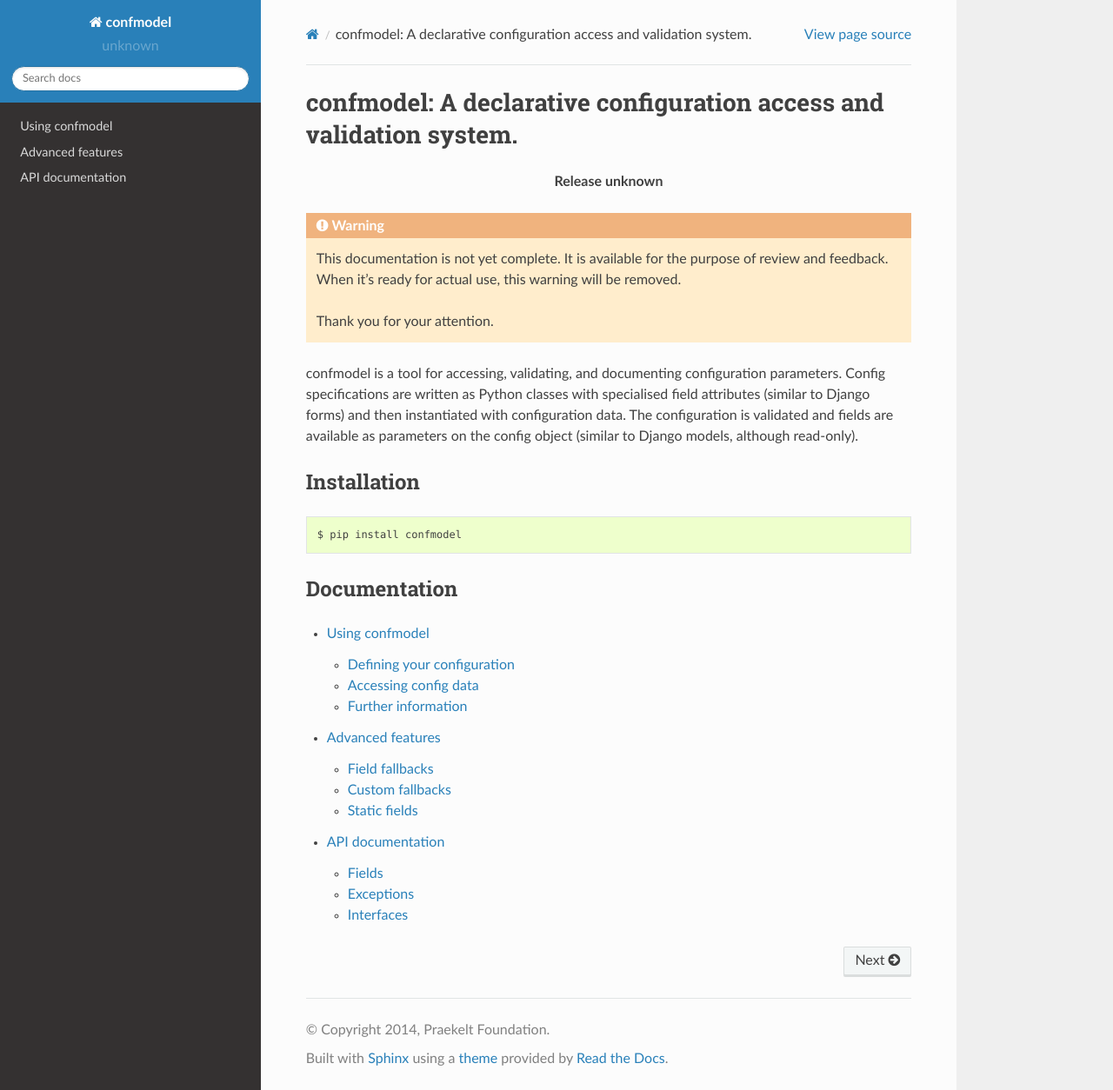
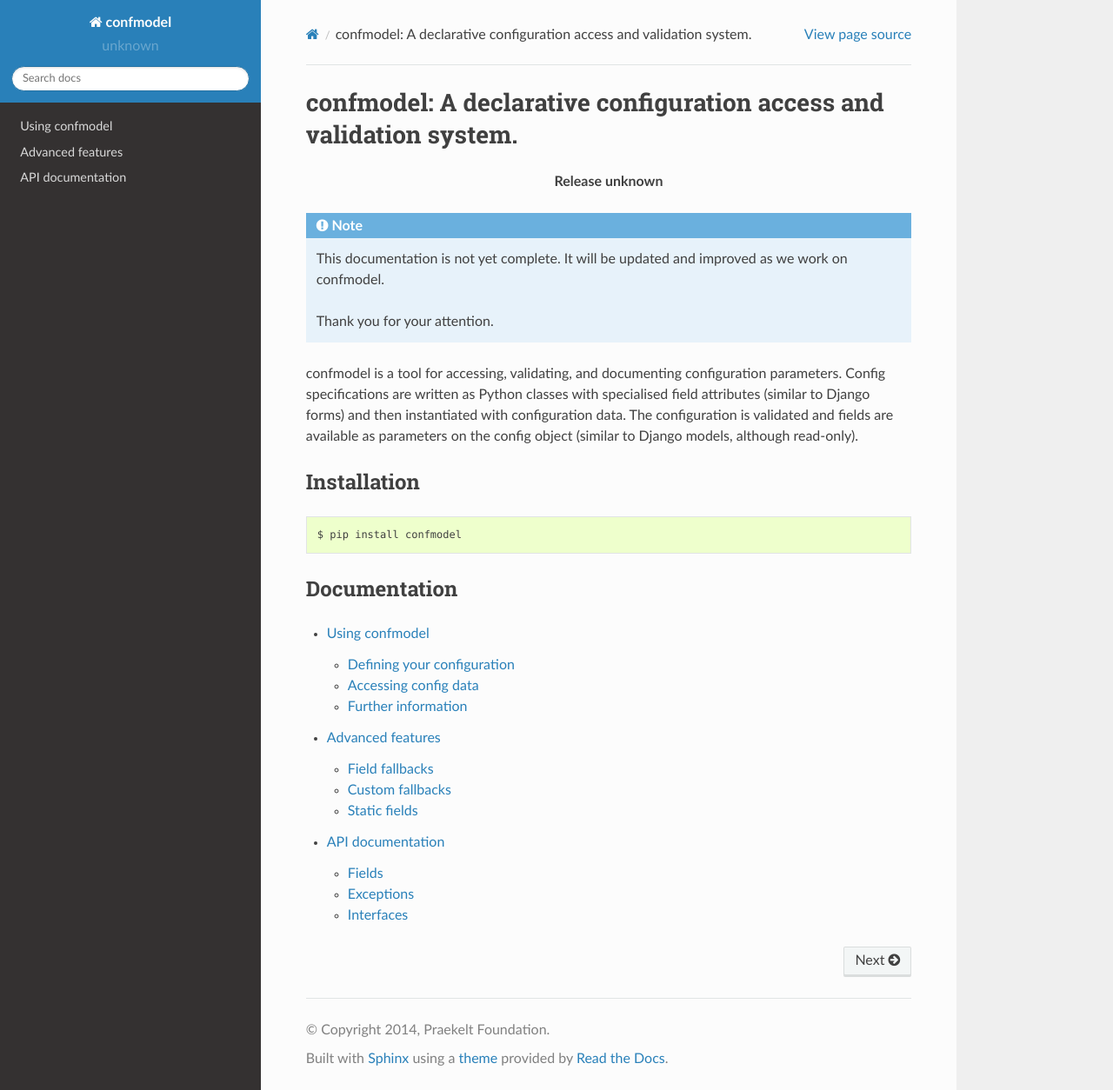
Before and after one commit to nyaruka/confmodel, a Sphinx documentation site: the page built from docs/index.rst, in a window 1280 px wide and 1254 px high. Shown: the whole window at 87% size. Built offline with Sphinx 7.4.7 and the Read the Docs theme 2.0.0, drawn with Linux system fonts in a browser that asks for light colours.

Commit message:
Demote warning to note.

```diff
--- a/docs/index.rst
+++ b/docs/index.rst
@@ -10,11 +10,10 @@
 .. centered:: Release |release|
 
 
-.. warning::
+.. note::
 
-   This documentation is not yet complete. It is available for the purpose of
-   review and feedback. When it's ready for actual use, this warning will be
-   removed.
+   This documentation is not yet complete. It will be updated and improved as
+   we work on confmodel.
 
    Thank you for your attention.
 
```
